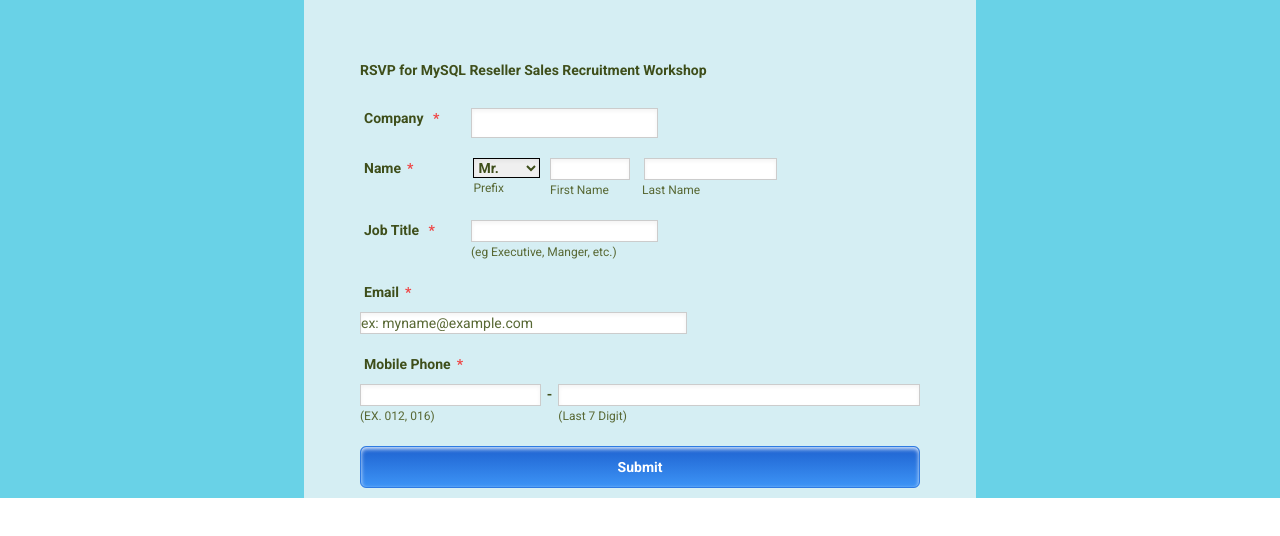
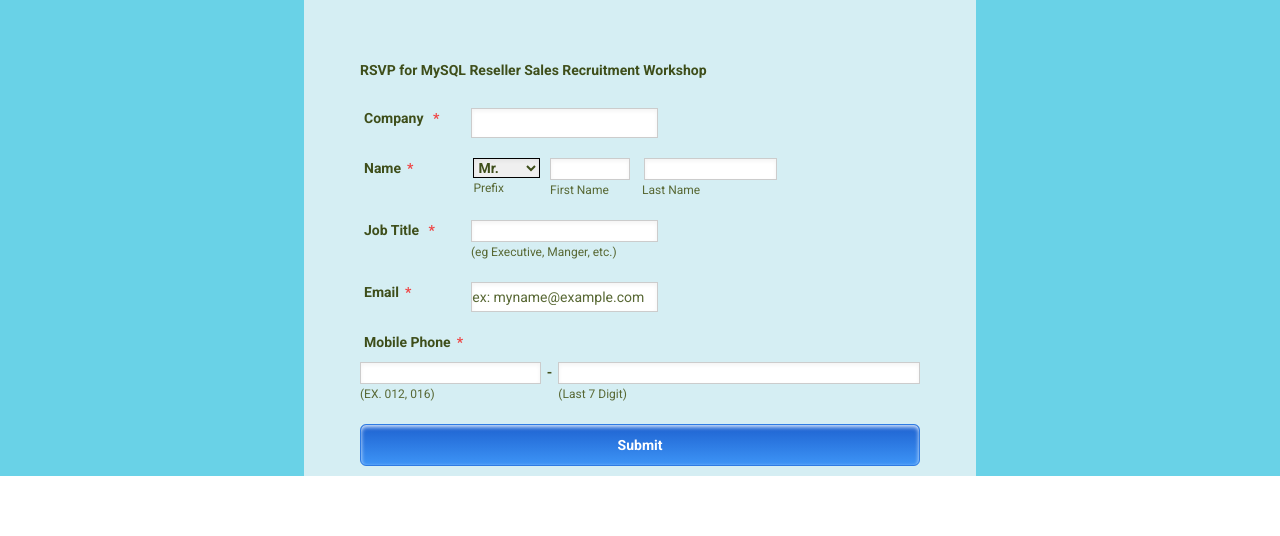
Before and after one commit to JimeBlue/mysql-workshop, a Vue app: page / in a window 1280 px wide. Shown: the top 536 px of the page. Built offline with nearby package versions, Linux system fonts and the light colour scheme.

Commit message:
Accomodate email imput

```diff
--- a/src/components/Form.vue
+++ b/src/components/Form.vue
@@ -78,15 +78,15 @@
             >
           </div>
         </li>
-        <li class="flex flex-col mb-5 sm:w-7/12">
-          <label for="email" class="px-1 mb-2.5"
+        <li class="flex flex-col mb-5 sm:flex-row sm:w-full">
+          <label for="email" class="px-1 mb-2.5 sm:mr-14"
             >Email<span class="text-red-500 ml-1.5">*</span></label
           >
 
           <input
             type="email"
             placeholder="ex: myname@example.com"
-            class="border-solid border border-[#ccc] shadow-inner shadow-[0px_1px_2px_rgba(204,204,204/ 0.05)] placeholder:text-[#586834] placeholder:font-thin"
+            class="border-solid border border-[#ccc] shadow-inner shadow-[0px_1px_2px_rgba(204,204,204/ 0.05)] placeholder:text-[#586834] placeholder:font-thin sm:w-2/6"
           />
         </li>
         <li class="flex flex-col">
```
